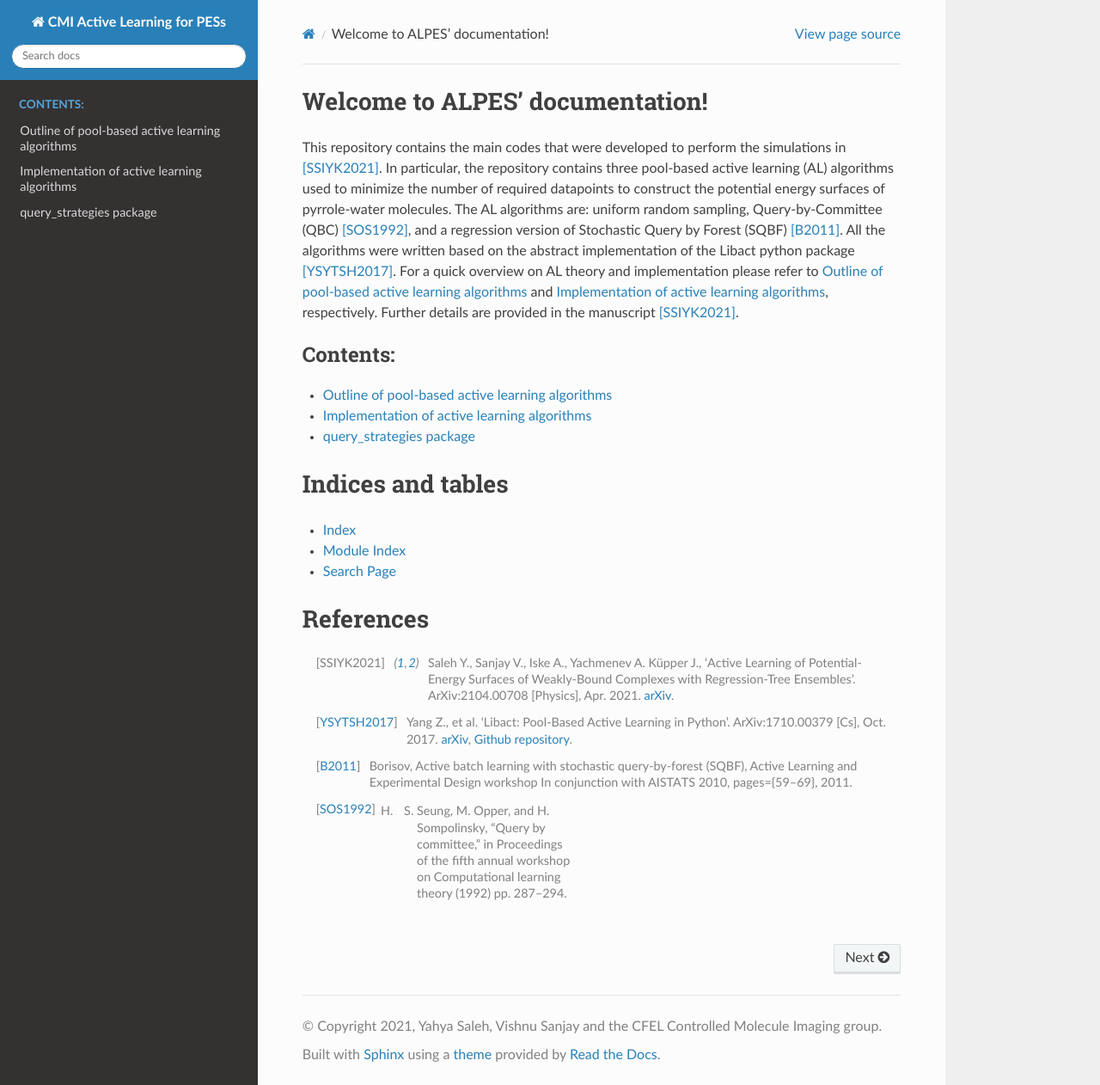
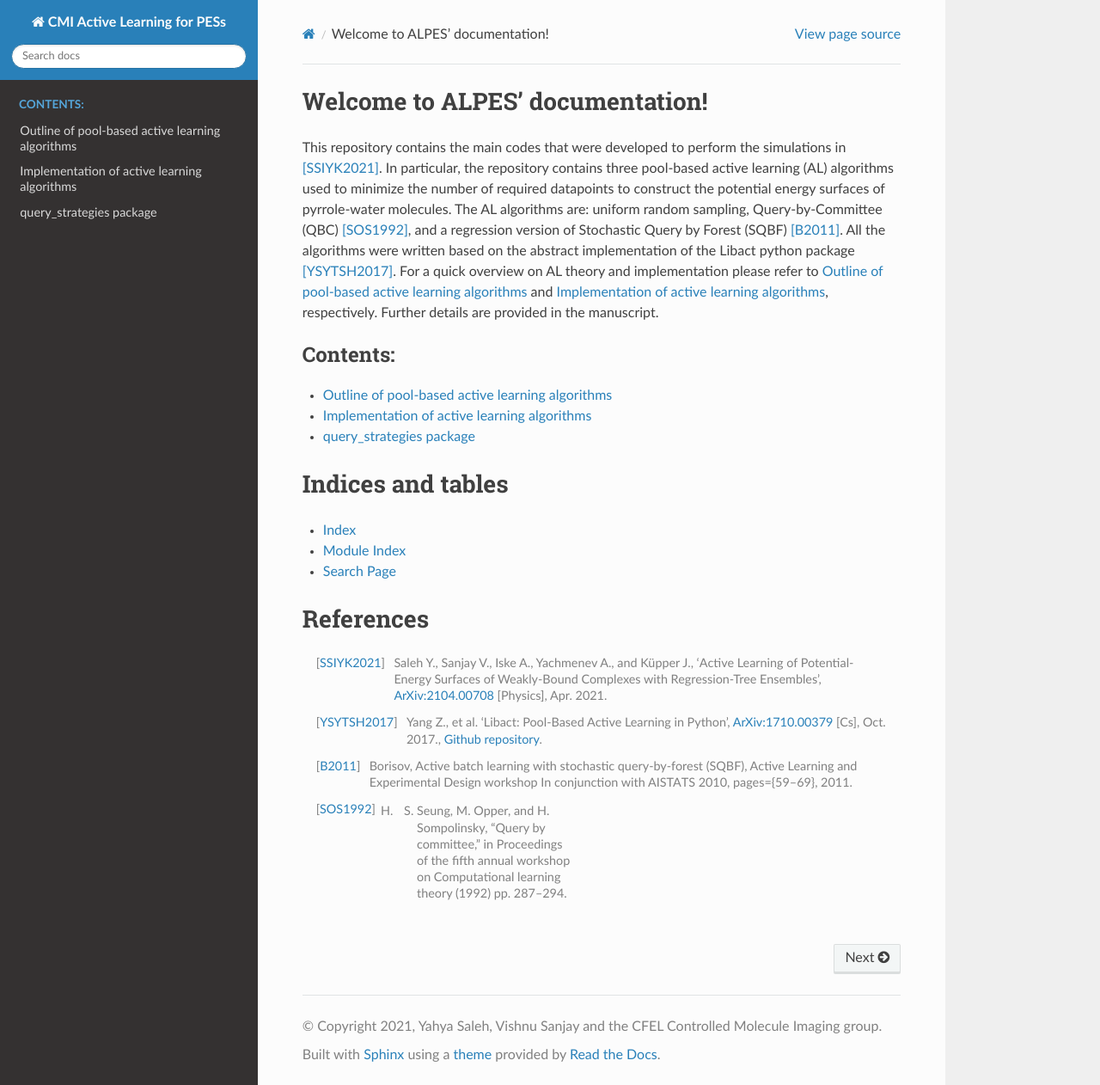
Before and after one commit to CFEL-CMI/Active-Learning-of-PES, a Sphinx documentation site: the page built from docs/source/index.rst, in a window 1280 px wide and 1262 px high. Shown: the whole window at 86% size. Built offline with Sphinx 7.4.7 and the Read the Docs theme 2.0.0, drawn with Linux system fonts in a browser that asks for light colours.

Commit message:
improve formatting

```diff
--- a/docs/source/Implementation/imp_details.rst
+++ b/docs/source/Implementation/imp_details.rst
@@ -37,4 +37,4 @@ the dataset is updated accordingly::
 
 References
 ==========
-.. [YSYTSH2017] Yang Z., et al. ‘Libact: Pool-Based Active Learning in Python’. ArXiv:1710.00379 [Cs], Oct. 2017. `arXiv <http://arxiv.org/abs/1710.00379>`_, `Github repository <https://github.com/ntucllab/libact>`_.
+.. [YSYTSH2017] Yang Z., et al. ‘Libact: Pool-Based Active Learning in Python’. `ArXiv:1710.00379 <http://arxiv.org/abs/1710.00379>`_ [Cs], Oct. 2017., `Github repository <https://github.com/ntucllab/libact>`_.
--- a/docs/source/index.rst
+++ b/docs/source/index.rst
@@ -6,7 +6,7 @@ repository contains three pool-based active learning (AL) algorithms used to min
 the potential energy surfaces of pyrrole-water molecules. The AL algorithms are: uniform random sampling, Query-by-Committee (QBC) [SOS1992]_,
 and a regression version of Stochastic Query by Forest (SQBF) [B2011]_. All the algorithms were written based on the
 abstract implementation of the Libact python package [YSYTSH2017]_. For a quick overview on AL theory and implementation please refer to :ref:`AL-theory`
-and :ref:`implementation-details`, respectively. Further details are provided in the manuscript [SSIYK2021]_.
+and :ref:`implementation-details`, respectively. Further details are provided in the manuscript.
 
 .. toctree::
    :maxdepth: 1
@@ -25,7 +25,7 @@ Indices and tables
 
 References
 ==========
-.. [SSIYK2021] Saleh Y., Sanjay V., Iske A., Yachmenev A. Küpper J., ‘Active Learning of Potential-Energy Surfaces of Weakly-Bound Complexes with Regression-Tree Ensembles’. ArXiv:2104.00708 [Physics], Apr. 2021. `arXiv <http://arxiv.org/abs/2104.00708>`_.
-.. [YSYTSH2017] Yang Z., et al. ‘Libact: Pool-Based Active Learning in Python’. ArXiv:1710.00379 [Cs], Oct. 2017. `arXiv <http://arxiv.org/abs/1710.00379>`_, `Github repository <https://github.com/ntucllab/libact>`_.
+.. [SSIYK2021] Saleh Y., Sanjay V., Iske A., Yachmenev A., and Küpper J., ‘Active Learning of Potential-Energy Surfaces of Weakly-Bound Complexes with Regression-Tree Ensembles’, `ArXiv:2104.00708 <http://arxiv.org/abs/2104.00708>`_ [Physics], Apr. 2021.
+.. [YSYTSH2017] Yang Z., et al. ‘Libact: Pool-Based Active Learning in Python’, `ArXiv:1710.00379 <http://arxiv.org/abs/1710.00379>`_ [Cs], Oct. 2017., `Github repository <https://github.com/ntucllab/libact>`_.
 .. [B2011] Borisov, Active batch learning with stochastic query-by-forest (SQBF), Active Learning and Experimental Design workshop In conjunction with AISTATS 2010, pages={59--69}, 2011.
 .. [SOS1992] H. S. Seung, M. Opper, and H. Sompolinsky, “Query by committee,” in Proceedings of the fifth annual workshop on Computational learning theory (1992) pp. 287–294.
```
